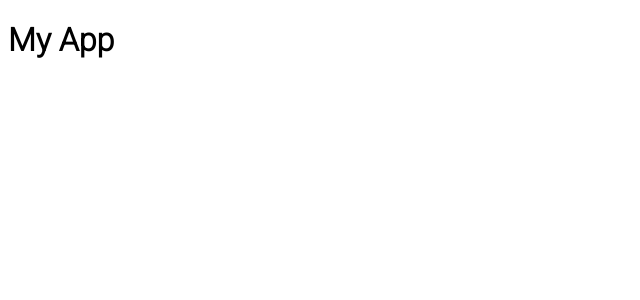
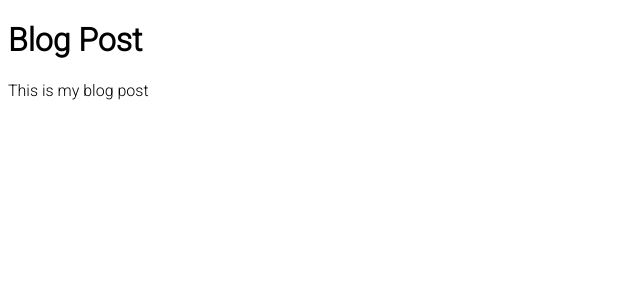
Before and after one commit to mrkarstrom/react-app, a React (Create React App) app: page / in a window 1280 px wide. Shown: the top 300 px of the page, without its empty margins (0-640 px from the left). Built offline with nearby package versions, Linux system fonts and the light colour scheme.

Commit message:
Working with some variables

```diff
--- a/src/App.js
+++ b/src/App.js
@@ -1,8 +1,12 @@
 
 function App() {
+const title='Blog Post';
+const body ='This is my blog post';
+
   return (
     <div className='container'>
-        <h1>My App</h1>
+        <h1>{title}</h1>
+        <p>{body}</p>
     </div>
   )
 }
```
